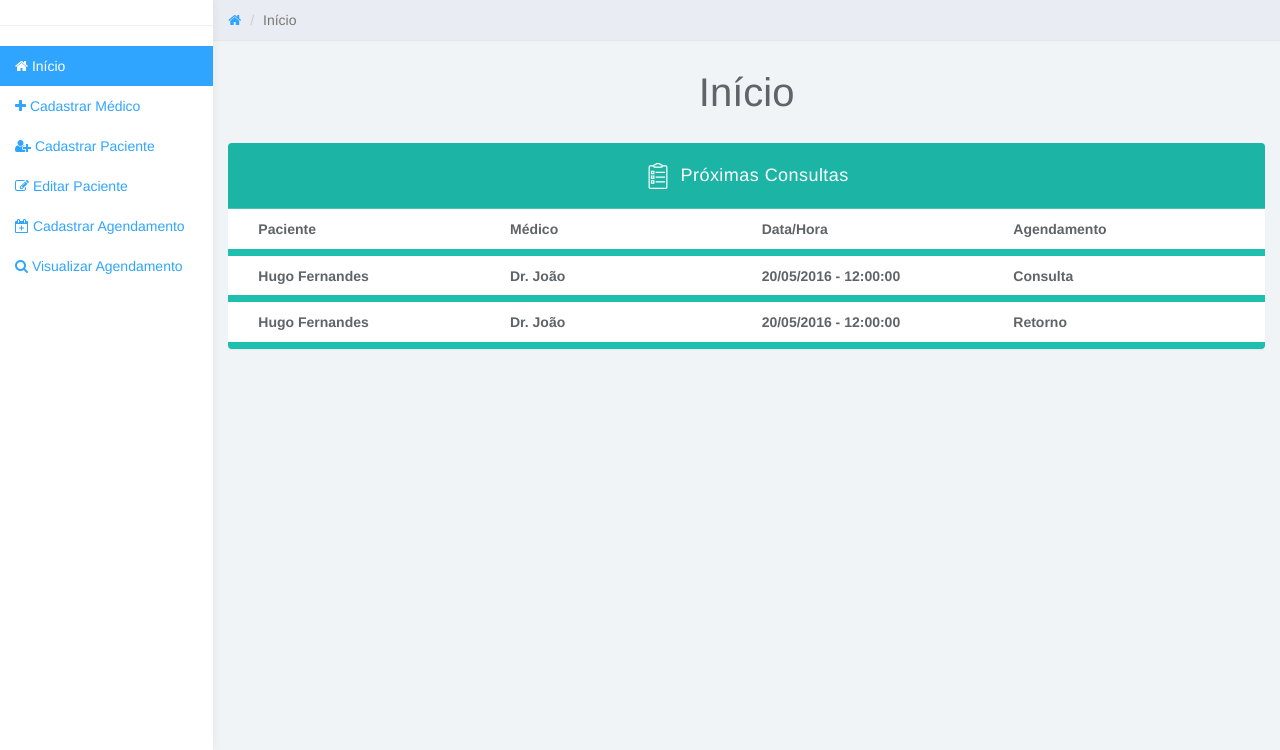
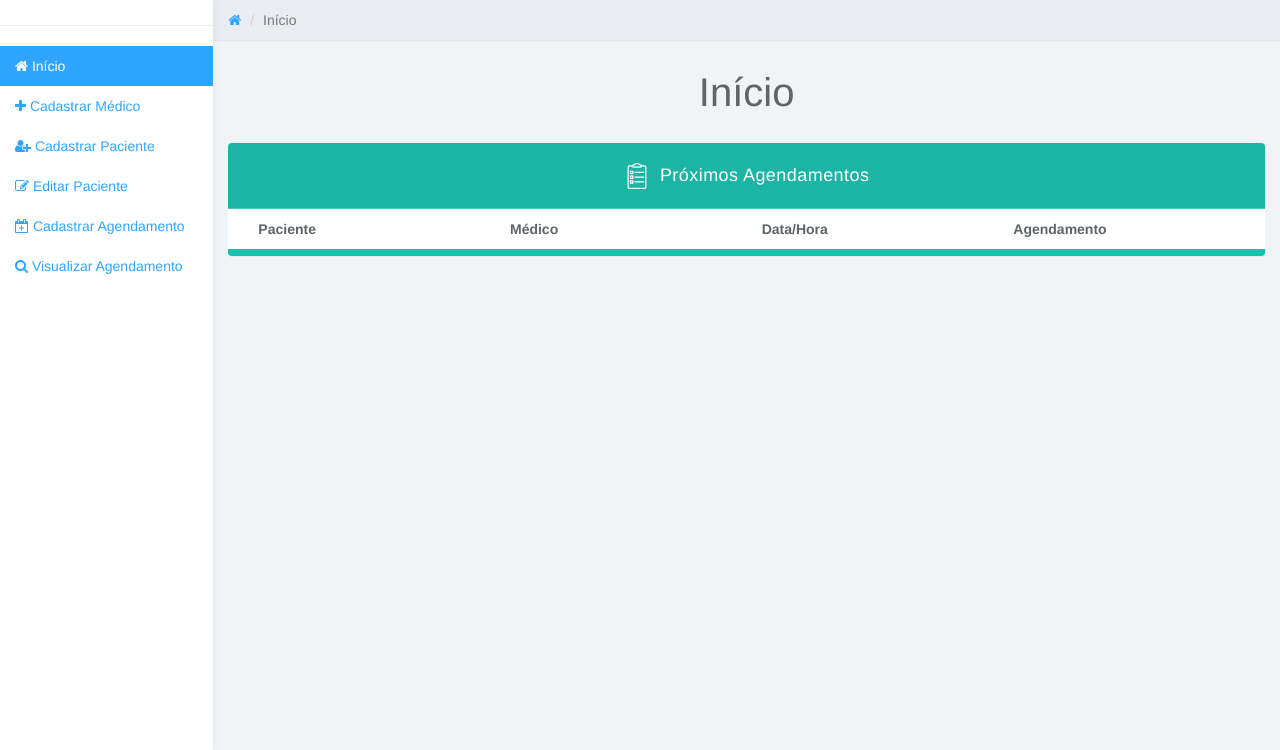
Before and after one commit to yvescleuder/trabalho-lp, a PHP site: template app/view/index.php in a window 1280 px wide. Shown: the part 50-800 px from the top of the page. Run offline with PHP 8.4, Linux system fonts and the light colour scheme; the template is opened without the code that fills it, so the values that code supplies are empty.

Commit message:
Finalização do trabalho ^_^

```diff
--- a/app/action/listar.php
+++ b/app/action/listar.php
@@ -59,6 +59,13 @@ switch($acao)
 		break;
 	}
 
+	case "listarAgendamento":
+	{
+		$controller = new AgendamentoController();
+		echo json_encode($controller->listar());
+		break;
+	}
+
     default:
     {
         echo "Operação inválida";
--- a/app/controller/AgendamentoController.php
+++ b/app/controller/AgendamentoController.php
@@ -96,4 +96,9 @@ class AgendamentoController extends Controller
 
 		return $this->agendamento->buscarPorCodigo($id);
 	}
+
+	public function listar()
+	{
+		return $this->agendamento->listar();
+	}
 }
--- a/app/view/inicio.php
+++ b/app/view/inicio.php
@@ -12,11 +12,14 @@
 				<h1 class="page-header">Início</h1>
 			</div>
 		</div><!--/.row-->
-
+		<form id="formProximosAgendamentos" action="../action/listar.php" method="POST">
+			<input type="hidden" name="acao" value="listarAgendamento">
+		</form>
 		<div class="row">
 			<div class="col-md-12">
-				<div class="panel panel-teal">
-					<div class="panel-heading dark-overlay"><svg class="glyph stroked clipboard-with-paper"><use xlink:href="#stroked-clipboard-with-paper"></use></svg>Próximas Consultas</div>
+				<div id="proximosAgendamentos" class="panel panel-teal">
+					<div class="panel-heading dark-overlay"><svg class="glyph stroked clipboard-with-paper"><use xlink:href="#stroked-clipboard-with-paper"></use></svg>Próximos Agendamentos</div>
+
 					<div class="panel-body">
 						<div class="row">
 							<div class="col-md-12">
@@ -44,61 +47,9 @@
 						</div>
 					</div>
 
-					<div class="panel-body">
-						<div class="row">
-							<div class="col-md-12">
-								<ul class="todo-list">
-									<li class="todo-list-item">
-										<div class="row">
-											<div class="col-md-12">
-												<div class="col-md-3">
-													<label>Hugo Fernandes</label>
-												</div>
-												<div class="col-md-3">
-													<label for="list">Dr. João</label>
-												</div>
-												<div class="col-md-3">
-													<label for="list">20/05/2016 - 12:00:00</label>
-												</div>
-												<div class="col-md-3">
-													<label for="list">Consulta</label>
-												</div>
-											</div>
-										</div>
-									</li>
-								</ul>
-							</div>
-						</div>
-					</div>
-
-					<div class="panel-body">
-						<div class="row">
-							<div class="col-md-12">
-								<ul class="todo-list">
-									<li class="todo-list-item">
-										<div class="row">
-											<div class="col-md-12">
-												<div class="col-md-3">
-													<label>Hugo Fernandes</label>
-												</div>
-												<div class="col-md-3">
-													<label for="list">Dr. João</label>
-												</div>
-												<div class="col-md-3">
-													<label for="list">20/05/2016 - 12:00:00</label>
-												</div>
-												<div class="col-md-3">
-													<label for="list">Retorno</label>
-												</div>
-											</div>
-										</div>
-									</li>
-								</ul>
-							</div>
-						</div>
-					</div>
 				</div>
 			</div>
 		</div><!-- /.row -->
 	</div>	<!--/.main-->
 <?php require_once('footer.php'); ?>
+	<script type="text/javascript" src="../../assets/js/pags/inicio.js"></script>
--- /dev/null
+++ b/assets/js/pags/inicio.js
@@ -0,0 +1,43 @@
+/* Custom JavaScript */
+$(document).ready(function($)
+{
+	consultar('#formProximosAgendamentos', '', 'json', antesEnviar('#resposta', '.loading'), retornoProximosAgendamentos);
+});
+
+function retornoProximosAgendamentos(resp, error)
+{
+	console.log(resp);
+	var datasHTML = '';
+
+	resp.forEach(function(item , i)
+	{
+		datasHTML += '<div class="panel-body">'+
+						'<div class="row">'+
+							'<div class="col-md-12">'+
+								'<ul class="todo-list">'+
+									'<li class="todo-list-item">'+
+										'<div class="row">'+
+											'<div class="col-md-12">'+
+												'<div class="col-md-3">'+
+													'<label>'+item.nomePaciente+'</label>'+
+												'</div>'+
+												'<div class="col-md-3">'+
+													'<label for="list">'+item.nomeMedico+'</label>'+
+												'</div>'+
+												'<div class="col-md-3">'+
+													'<label for="list">'+item.datahora+'</label>'+
+												'</div>'+
+												'<div class="col-md-3">'+
+													'<label for="list">'+item.tipoAgendamento+'</label>'+
+												'</div>'+
+											'</div>'+
+										'</div>'+
+									'</li>'+
+								'</ul>'+
+							'</div>'+
+						'</div>'+
+					'</div>';
+	});
+
+	$('#proximosAgendamentos').append(datasHTML);
+}
```
Also changed, not shown: app/model/Agendamento.php (+19 -0 lines), 2 other files.
